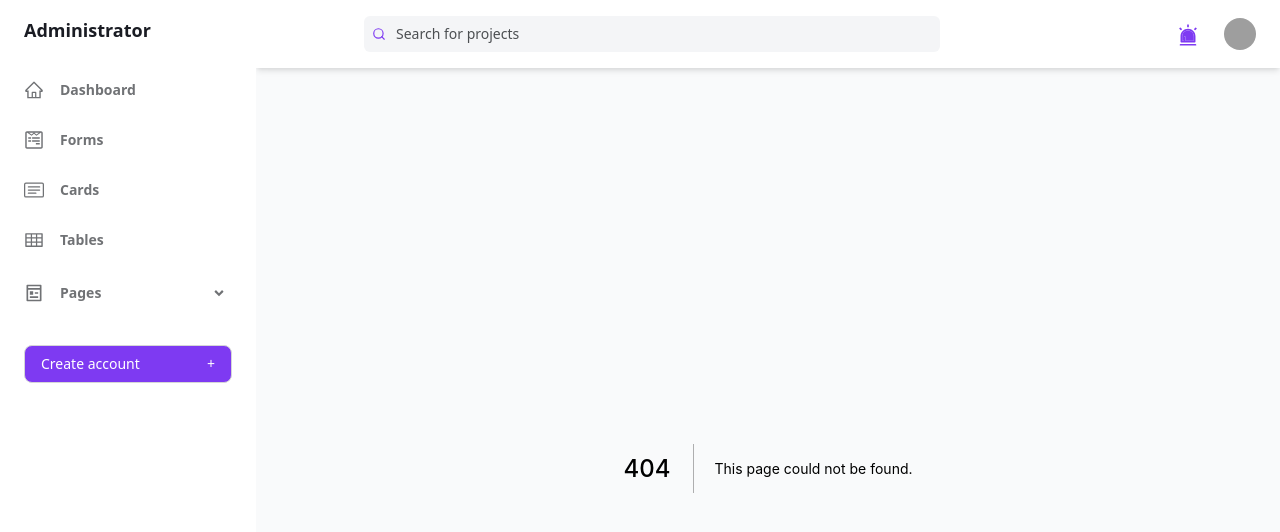
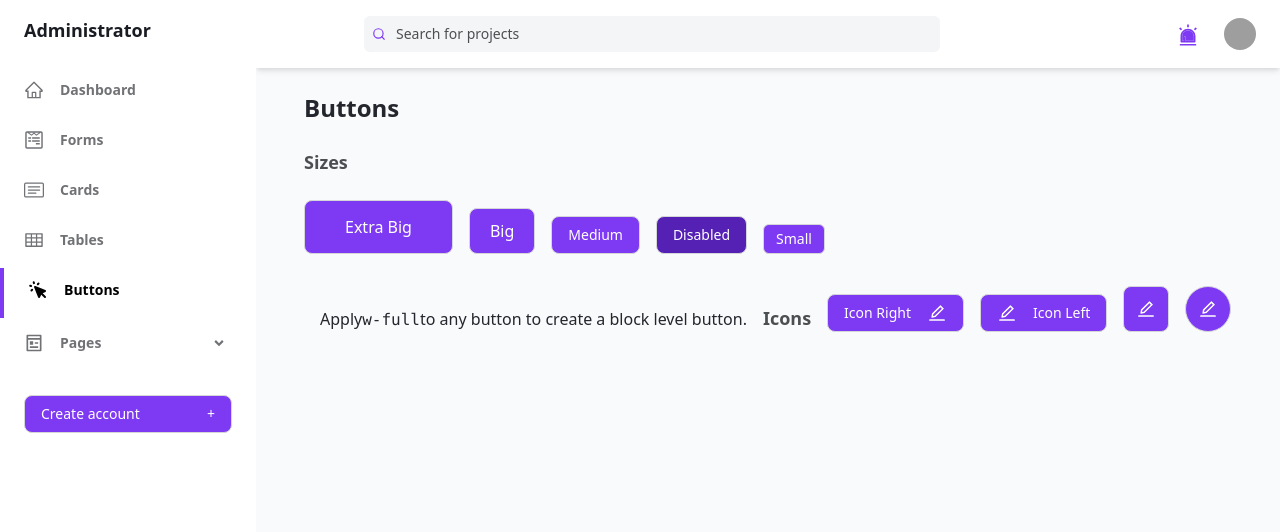
Before and after one commit to core97/dashboard-admin, a Next.js app: page /buttons in a window 1280 px wide. Before the commit this address had no page. Shown: the top 532 px of the page. Built offline with nearby package versions, Linux system fonts and the light colour scheme; grey boxes are pictures that could not be loaded.

Commit message:
Created Button component

```diff
--- /dev/null
+++ b/common/components/Button.tsx
@@ -0,0 +1,157 @@
+interface IProps {
+  type:
+    | "extraBig"
+    | "big"
+    | "medium"
+    | "small"
+    | "iconRight"
+    | "iconLeft"
+    | "iconSquare"
+    | "iconCircle";
+  disabled?: boolean;
+  icon?: React.ReactNode;
+  onClick?(): void;
+  children?: React.ReactNode;
+}
+
+export const Button = ({ type, disabled, icon, onClick, children }: IProps) => {
+  if (type === "extraBig")
+    return (
+      <div>
+        <button
+          disabled={disabled ? true : false}
+          onClick={onClick}
+          className={`px-10 py-4 font-medium leading-5 text-white transition-colors duration-150 ${
+            disabled
+              ? "bg-purple-800 cursor-default"
+              : "bg-purple-600 hover:bg-purple-700"
+          } border border-transparent rounded-lg active:bg-purple-600 focus:outline-none focus:shadow-outline-purple`}
+        >
+          {children}
+        </button>
+      </div>
+    );
+
+  if (type === "big")
+    return (
+      <div>
+        <button
+          disabled={disabled ? true : false}
+          onClick={onClick}
+          className={`px-5 py-3 font-medium leading-5 text-white transition-colors duration-150 ${
+            disabled
+              ? "bg-purple-800 cursor-default"
+              : "bg-purple-600 hover:bg-purple-700"
+          } border border-transparent rounded-lg active:bg-purple-600 focus:outline-none focus:shadow-outline-purple`}
+        >
+          {children}
+        </button>
+      </div>
+    );
+
+  if (type === "medium")
+    return (
+      <div>
+        <button
+          disabled={disabled ? true : false}
+          onClick={onClick}
+          className={`px-4 py-2 text-sm font-medium leading-5 text-white transition-colors duration-150 ${
+            disabled
+              ? "bg-purple-800 cursor-default"
+              : "bg-purple-600 hover:bg-purple-700"
+          } border border-transparent rounded-lg active:bg-purple-600 focus:outline-none focus:shadow-outline-purple`}
+        >
+          {children}
+        </button>
+      </div>
+    );
+
+  if (type === "small")
+    return (
+      <div>
+        <button
+          disabled={disabled ? true : false}
+          onClick={onClick}
+          className={`px-3 py-1 text-sm font-medium leading-5 text-white transition-colors duration-150 ${
+            disabled
+              ? "bg-purple-800 cursor-default"
+              : "bg-purple-600 hover:bg-purple-700"
+          } border border-transparent rounded-md active:bg-purple-600 focus:outline-none focus:shadow-outline-purple`}
+        >
+          {children}
+        </button>
+      </div>
+    );
+
+  if (type === "iconRight")
+    return (
+      <div>
+        <button
+          disabled={disabled ? true : false}
+          onClick={onClick}
+          className={`flex items-center justify-between px-4 py-2 text-sm font-medium leading-5 text-white transition-colors duration-150 ${
+            disabled
+              ? "bg-purple-800 cursor-default"
+              : "bg-purple-600 hover:bg-purple-700"
+          } border border-transparent rounded-lg active:bg-purple-600 focus:outline-none focus:shadow-outline-purple`}
+        >
+          <span>{children}</span>
+          <div className="ml-4">{icon}</div>
+        </button>
+      </div>
+    );
+
+  if (type === "iconLeft")
+    return (
+      <div>
+        <button
+          disabled={disabled ? true : false}
+          onClick={onClick}
+          className={`flex items-center justify-between px-4 py-2 text-sm font-medium leading-5 text-white transition-colors duration-150 ${
+            disabled
+              ? "bg-purple-800 cursor-default"
+              : "bg-purple-600 hover:bg-purple-700"
+          } border border-transparent rounded-lg active:bg-purple-600 focus:outline-none focus:shadow-outline-purple`}
+        >
+          <div className="mr-4">{icon}</div>
+          <span>{children}</span>
+        </button>
+      </div>
+    );
+
+  if (type === "iconSquare")
+    return (
+      <div>
+        <button
+          disabled={disabled ? true : false}
+          onClick={onClick}
+          className={`flex items-center justify-between px-2 py-2 text-sm font-medium leading-5 text-white transition-colors duration-150 ${
+            disabled
+              ? "bg-purple-800 cursor-default"
+              : "bg-purple-600 hover:bg-purple-700"
+          } border border-transparent rounded-lg active:bg-purple-600 focus:outline-none focus:shadow-outline-purple`}
+          aria-label="Like"
+        >
+          <div className="m-1">{icon}</div>
+        </button>
+      </div>
+    );
+
+  if (type === "iconCircle")
+    return (
+      <div>
+        <button
+          disabled={disabled ? true : false}
+          onClick={onClick}
+          className={`flex items-center justify-between px-2 py-2 text-sm font-medium leading-5 text-white transition-colors duration-150 ${
+            disabled
+              ? "bg-purple-800 cursor-default"
+              : "bg-purple-600 hover:bg-purple-700"
+          } border border-transparent rounded-full active:bg-purple-600 focus:outline-none focus:shadow-outline-purple`}
+          aria-label="Edit"
+        >
+          <div className="m-1">{icon}</div>
+        </button>
+      </div>
+    );
+};
--- a/common/components/SidebarDesktop.tsx
+++ b/common/components/SidebarDesktop.tsx
@@ -4,6 +4,7 @@ import { FaWpforms } from "react-icons/fa";
 import { BsCardText } from "react-icons/bs";
 import { RiPagesLine } from "react-icons/ri";
 import { AiOutlineTable } from 'react-icons/ai';
+import { HiCursorClick } from 'react-icons/hi';
 import { SidebarItem } from "@components/SidebarItem";
 import { SidebarItemDropdown } from "@components/SidebarItemDropdown";
 import { routes } from "@routes";
@@ -49,6 +50,11 @@ export const SidebarDesktop = () => {
             icon={<AiOutlineTable size="20" />}
             text="Tables"
           />
+          <SidebarItem
+            routeHref={routes.buttons}
+            icon={<HiCursorClick size="20" />}
+            text="Buttons"
+          />
           {/* Dropdown item */}
           <SidebarItemDropdown
             title="Pages"
--- a/common/components/SidebarMobile.tsx
+++ b/common/components/SidebarMobile.tsx
@@ -4,6 +4,7 @@ import { FaWpforms } from "react-icons/fa";
 import { BsCardText } from "react-icons/bs";
 import { RiPagesLine } from "react-icons/ri";
 import { AiOutlineTable } from 'react-icons/ai';
+import { HiCursorClick } from 'react-icons/hi';
 import { SidebarItem } from "@components/SidebarItem";
 import { SidebarItemDropdown } from "@components/SidebarItemDropdown";
 import { routes } from '@routes';
@@ -51,6 +52,11 @@ export const SidebarMobile = () => {
               icon={<AiOutlineTable size="20" />}
               text="Tables"
             />
+            <SidebarItem
+              routeHref={routes.buttons}
+              icon={<HiCursorClick size="20" />}
+              text="Buttons"
+            />
             {/* Dropdown item */}
             <SidebarItemDropdown
               title="Pages"
--- /dev/null
+++ b/pages/buttons.tsx
@@ -0,0 +1,42 @@
+import { AiOutlineEdit } from "react-icons/ai";
+import { Button } from "@components/Button";
+
+export default function Buttons(): React.ReactNode {
+  return (
+    <>
+      <div className="container grid px-6 mx-auto">
+        <h2 className="my-6 text-2xl font-semibold text-gray-700">Buttons</h2>
+        <h4 className="mb-4 text-lg font-semibold text-gray-600 dark:text-gray-300">
+          Sizes
+        </h4>
+        <div className="flex flex-col flex-wrap mb-4 space-y-4 md:flex-row md:items-end md:space-x-4">
+          <Button type="extraBig">Extra Big</Button>
+          <Button type="big">Big</Button>
+          <Button type="medium">Medium</Button>
+          <Button type="medium" disabled>
+            Disabled
+          </Button>
+          <Button type="small">Small</Button>
+          <p className="mb-8 text-gray-700 dark:text-gray-400">
+            Apply
+            <code>w-full</code>
+            to any button to create a block level button.
+          </p>
+          <h4 className="mb-4 text-lg font-semibold text-gray-600 dark:text-gray-300">
+            Icons
+          </h4>
+          <div className="flex flex-col flex-wrap mb-8 space-y-4 md:flex-row md:items-end md:space-x-4">
+            <Button type="iconRight" icon={<AiOutlineEdit size="20" />}>
+              Icon Right
+            </Button>
+            <Button type="iconLeft" icon={<AiOutlineEdit size="20" />}>
+              Icon Left
+            </Button>
+            <Button type="iconSquare" icon={<AiOutlineEdit size="20" />} />
+            <Button type="iconCircle" icon={<AiOutlineEdit size="20" />} />
+          </div>
+        </div>
+      </div>
+    </>
+  );
+}
--- a/pages/tables.tsx
+++ b/pages/tables.tsx
@@ -400,7 +400,7 @@ const rows = [
   ],
 ];
 
-export default function Home(): React.ReactNode {
+export default function Tables(): React.ReactNode {
   return (
     <>
       <h2 className="my-6 text-2xl font-semibold text-gray-700">Tables</h2>
--- a/routes/index.ts
+++ b/routes/index.ts
@@ -3,4 +3,5 @@ export const routes = {
   forms: "/forms",
   cards: "/cards",
   tables: "/tables",
+  buttons: "/buttons",
 };
```
